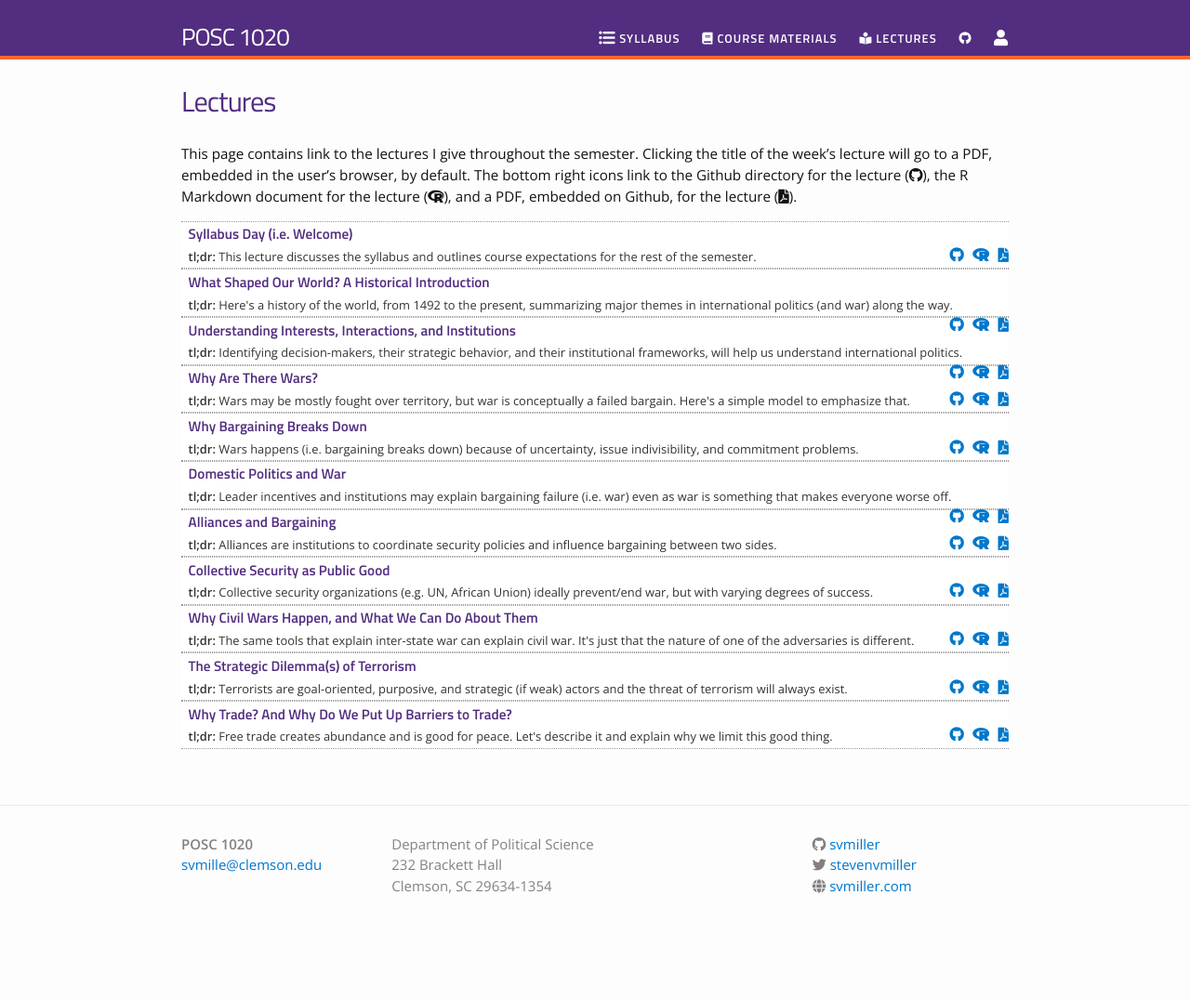
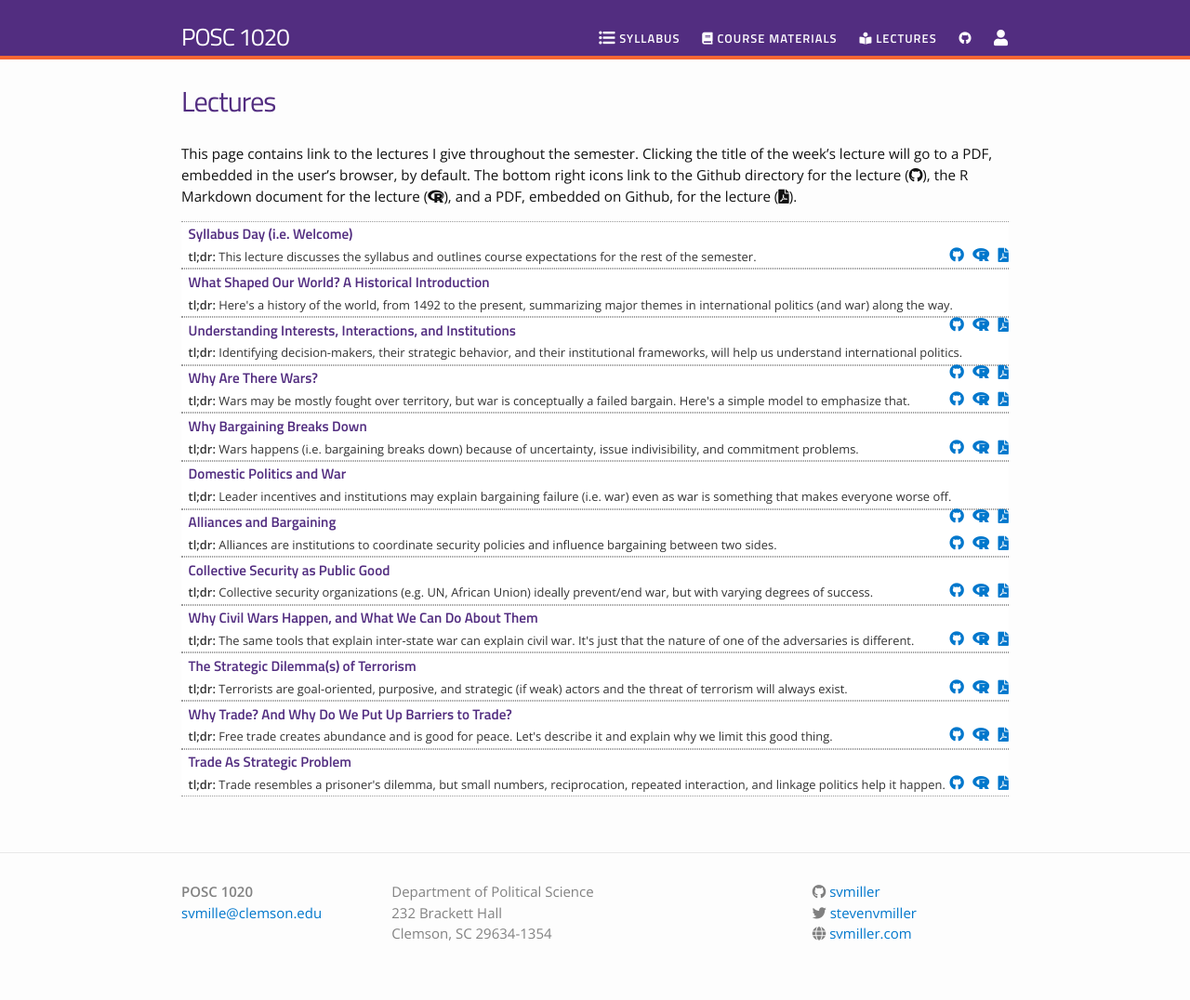
Before and after one commit to svmiller/posc1020, a Jekyll site: the page built from lectures.md, in a window 1280 px wide. Shown: the whole page at 93% size. Built offline with Jekyll 4.4.1, drawn with Linux system fonts in a browser that asks for light colours; nearby versions of some CDN libraries; before the commit the page ends 1024 px from its top, so only the background shows below that.

Commit message:
add it to the yaml

```diff
--- a/_data/lectures.yml
+++ b/_data/lectures.yml
@@ -52,3 +52,8 @@
   filename: trade-1
   dirname: trade-1
   tldr: "Free trade creates abundance and is good for peace. Let's describe it and explain why we limit this good thing."
+
+- title: "Trade As Strategic Problem"
+  filename: trade-2
+  dirname: trade-2
+  tldr: "Trade resembles a prisoner's dilemma, but small numbers, reciprocation, repeated interaction, and linkage politics help it happen."
```
